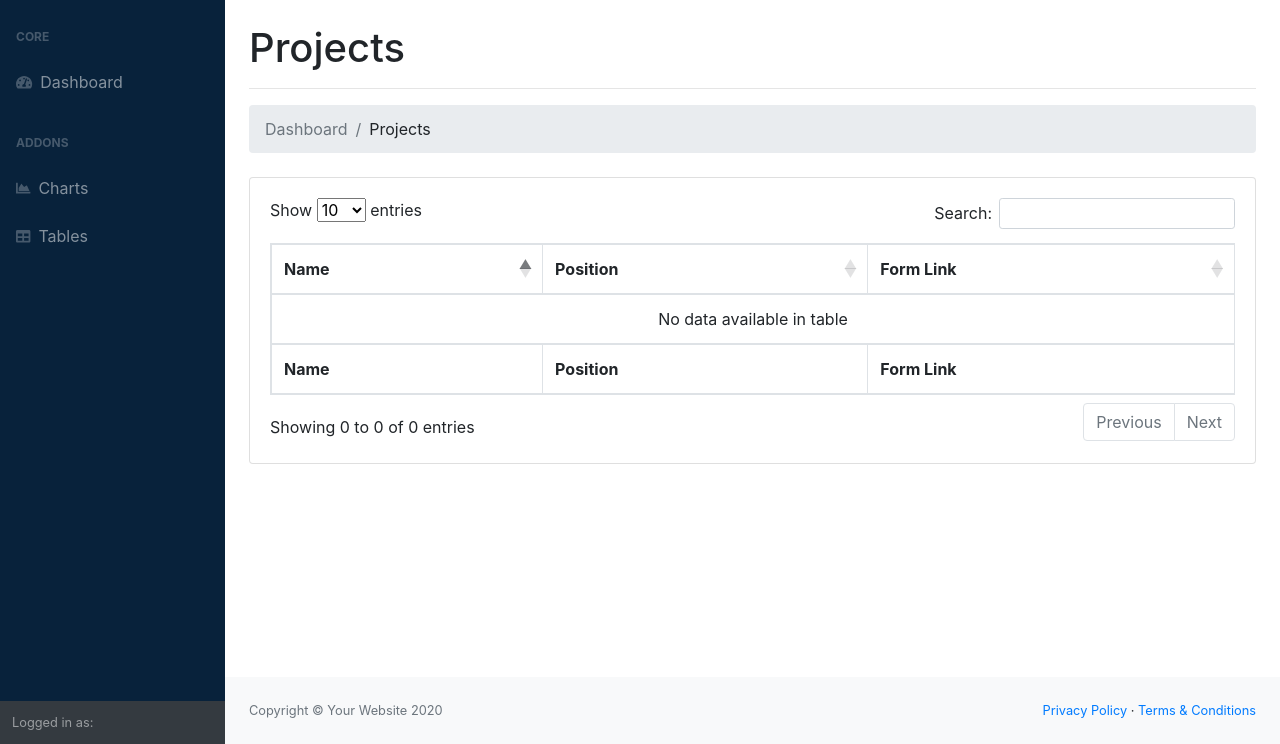
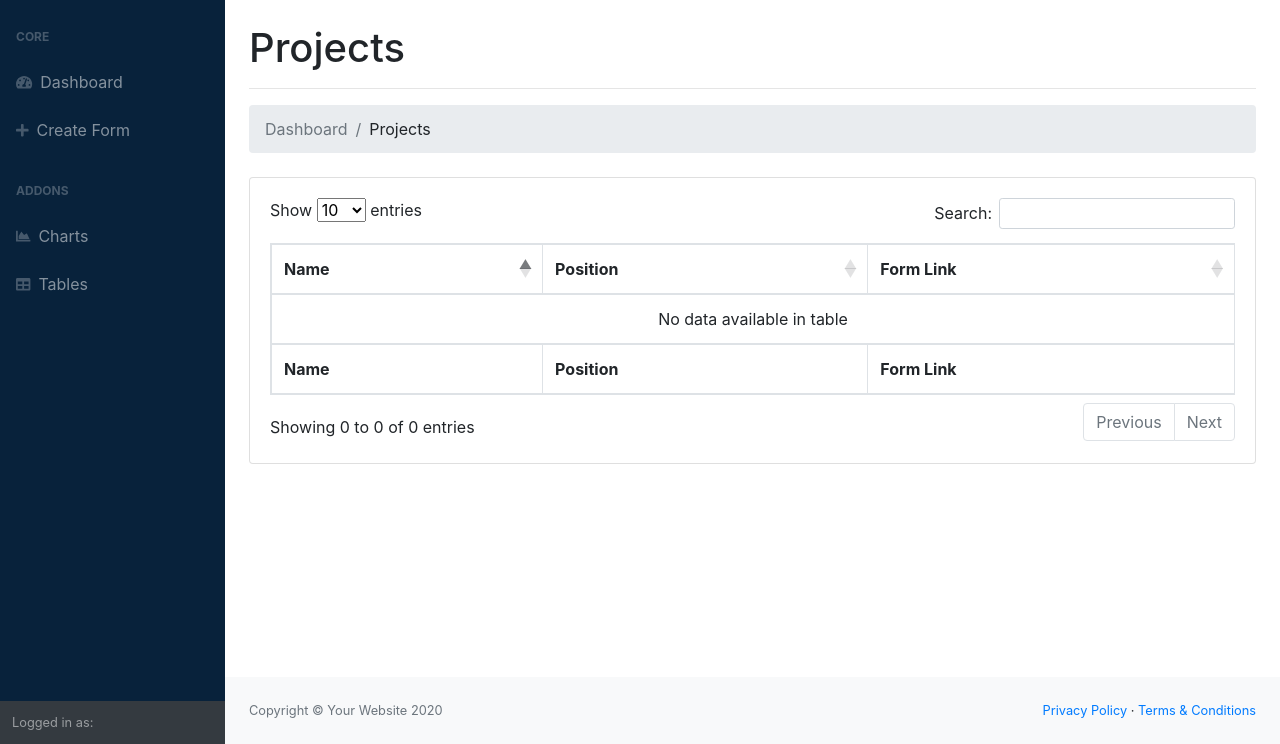
Before and after one commit to IndiaCFG3/team-2, a Flask app: template startbootstrap-sb-admin-gh-pages/templates/add_project.html in a window 1280 px wide. Shown: the part 56-800 px from the top of the page. Run offline with Flask 2, Linux system fonts and the light colour scheme; the template is opened without the code that fills it, so the values that code supplies are empty; some libraries are stand-ins or nearby versions.

Commit message:
Complete

```diff
--- a/startbootstrap-sb-admin-gh-pages/templates/includes/sidebar.html
+++ b/startbootstrap-sb-admin-gh-pages/templates/includes/sidebar.html
@@ -9,12 +9,16 @@
           </div>
           Dashboard
         </a>
-        <!-- <a class="nav-link" href="/add_project">
+        <a
+          class="nav-link"
+          target="_blank"
+          href="https://docs.google.com/forms/u/0/"
+        >
           <div class="sb-nav-link-icon">
             <i class="fas fa-plus"></i>
           </div>
-          Add Project
-        </a> -->
+          Create Form
+        </a>
         <div class="sb-sidenav-menu-heading">Addons</div>
         <a class="nav-link" href="charts.html">
           <div class="sb-nav-link-icon">
```
